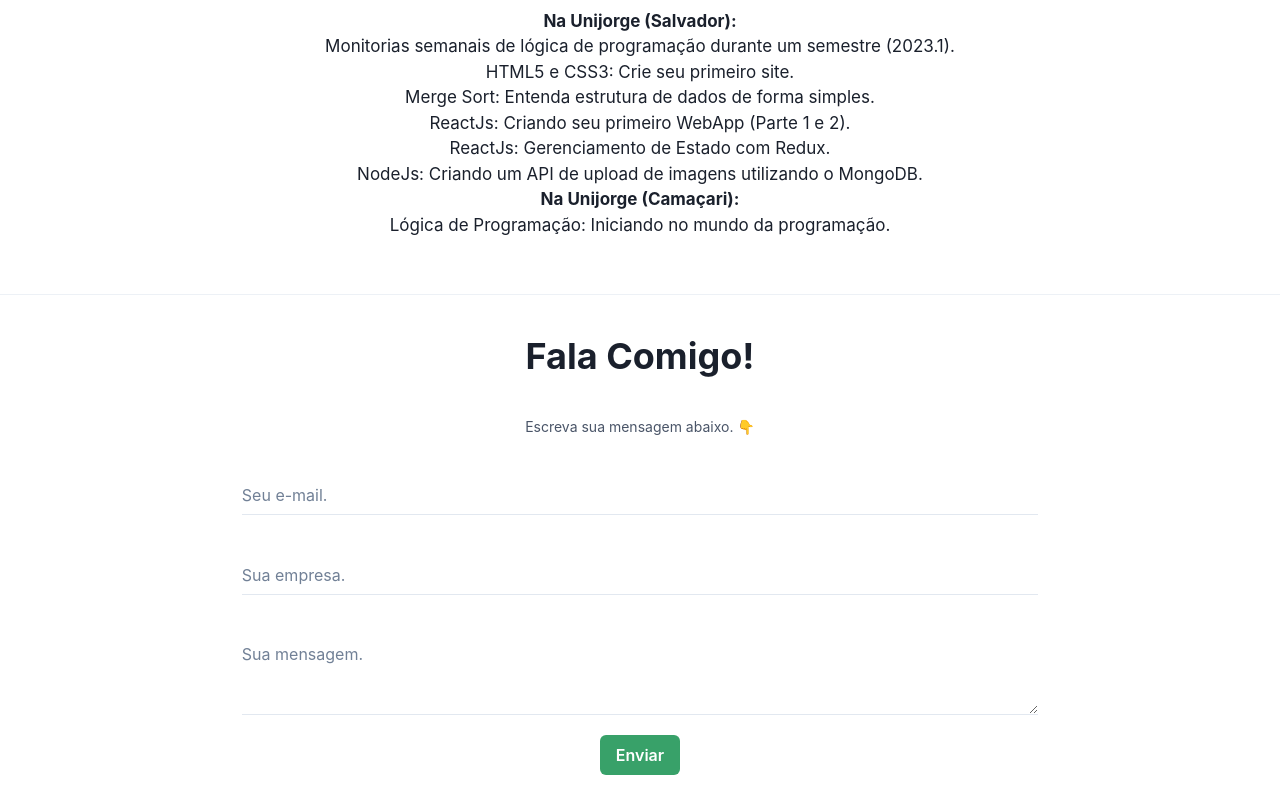
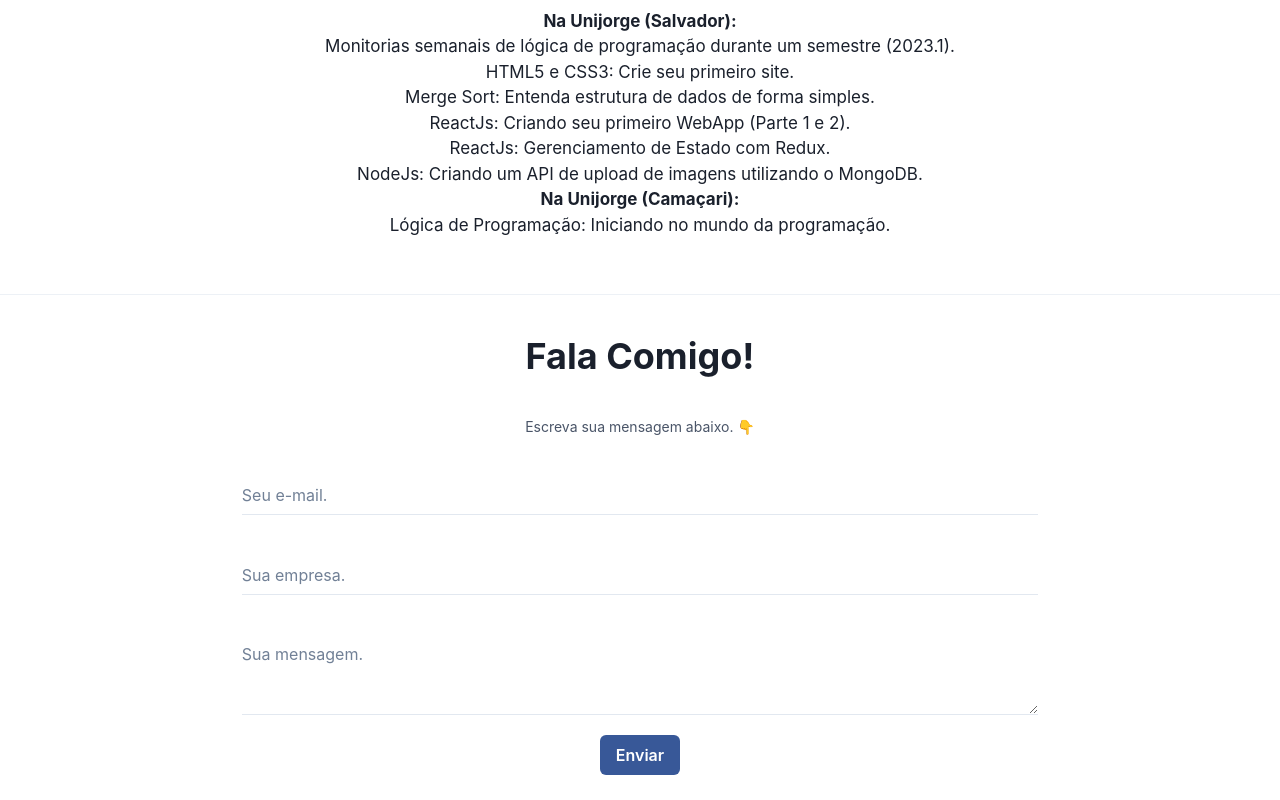
Before and after one commit to marcelldac/portfolio_v3, a React (Vite) app: page / in a window 1280 px wide. Shown: the part 411-1211 px from the top of the page. Built offline with nearby package versions, Linux system fonts and the light colour scheme.

Commit message:
feat: modify buttons color to blue

```diff
--- a/src/components/Form.jsx
+++ b/src/components/Form.jsx
@@ -2,7 +2,7 @@
 import { useForm } from '@formspree/react';
 import { Button, FormControl, FormHelperText, Heading, Input, Spinner, Textarea } from '@chakra-ui/react';
 
-const Submitting = () => { return <Spinner thickness='4px' speed='0.65s' color='green.400'size='xl' /> };
+const Submitting = () => { return <Spinner thickness='4px' speed='0.65s' color='green.400' size='xl' /> };
 
 const Succeeded = () => { return <Heading>Enviado</Heading> };
 
@@ -25,7 +25,7 @@
                     <Input variant='flushed' type="email" name="email" placeholder='Seu e-mail.' mb={10} required />
                     <Input variant='flushed' type="text" name="text" placeholder='Sua empresa.' mb={10} />
                     <Textarea variant='flushed' name="message" placeholder='Sua mensagem.' mb={5} required />
-                    <Button type='submit' colorScheme='green' mb={25}>Enviar</Button>
+                    <Button type='submit' colorScheme='facebook' mb={25}>Enviar</Button>
                 </FormControl>
             </form>
         </>
--- a/src/components/MoreThanOneProjectModal.jsx
+++ b/src/components/MoreThanOneProjectModal.jsx
@@ -26,13 +26,13 @@
         <>
             <Button
                 variant='solid'
-                colorScheme='green'
+                colorScheme='facebook'
                 onClick={() => {
                     setOverlay(<OverlayOne />)
                     onOpen()
                 }}
             >
-          Ver mais
+                Ver mais
             </Button>
             <Modal isCentered isOpen={isOpen} onClose={onClose}>
                 {overlay}
@@ -48,7 +48,7 @@
                         </a>
                     </ModalBody>
                     <ModalFooter>
-                        <Button onClick={onClose}>Close</Button>
+                        <Button variant='solid' colorScheme='facebook' onClick={onClose}>Fechar</Button>
                     </ModalFooter>
                 </ModalContent>
             </Modal>
--- a/src/components/Project.jsx
+++ b/src/components/Project.jsx
@@ -44,10 +44,10 @@
                 </CardBody>
                 <CardFooter>
                     {Array.isArray(props.link) ? (
-                        <MoreThanOneProjectModal linkFront={props.link[0]} linkBack={props.link[1]}/>
+                        <MoreThanOneProjectModal linkFront={props.link[0]} linkBack={props.link[1]} />
                     ) : (
                         <a href={props.link} target="_blank" rel="noreferrer">
-                            <Button variant='solid' colorScheme='green' isDisabled={props.link == '' ? true : false}>Ver mais</Button>
+                            <Button variant='solid' colorScheme='facebook' isDisabled={props.link == '' ? true : false}>Ver mais</Button>
                         </a>
                     )}
                 </CardFooter>
```
